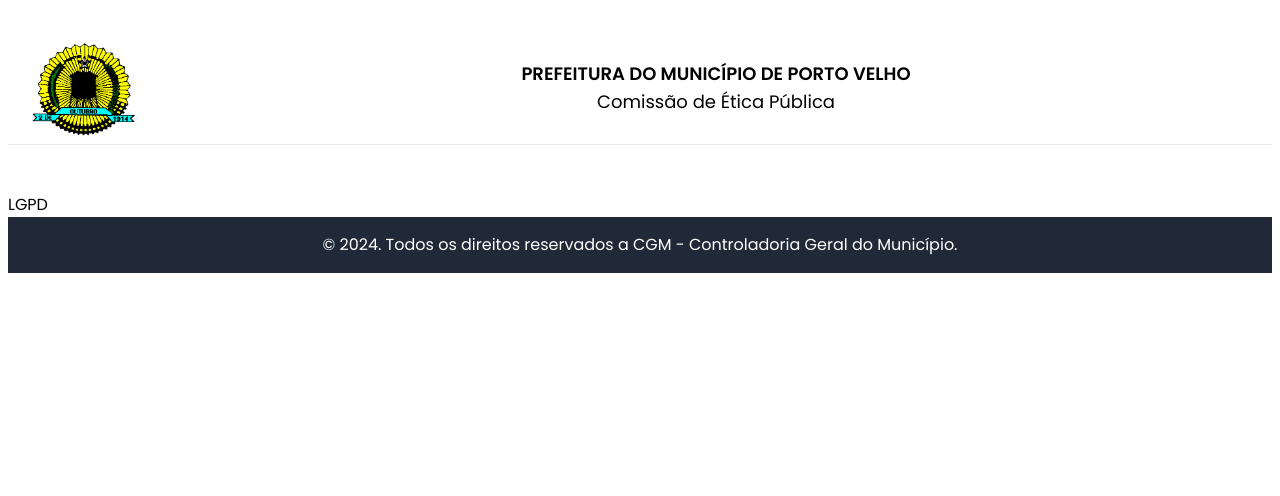
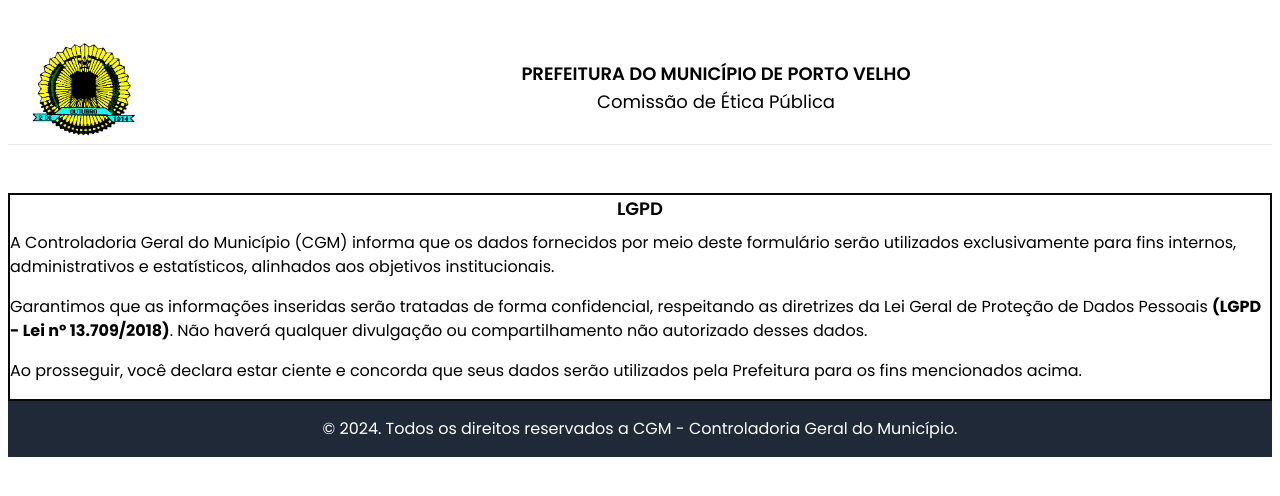
Before and after one commit to ciep-cgm-pvh/formDBAE, a Vue app in the folder frontend/: page /protecao in a window 1280 px wide. Shown: the top 496 px of the page. Built offline with nearby package versions, Linux system fonts and the light colour scheme.

Commit message:
fix: modify protecao with text

```diff
--- a/frontend/src/components/Main.vue
+++ b/frontend/src/components/Main.vue
@@ -416,35 +416,10 @@
             <label for="checkersection6">Concordo que os dados fornecidos poderão ser utilizados pela prefeitura para
               fins administrativos e
               estatísticos.
-              <a href="#" @click.prevent="showDialog = true" class="text-blue-500" rel="noopener noreferrer">
+              <router-link to="/protecao" class="text-blue-500" target="_blank">
                 Leia mais.
-              </a>
+              </router-link>
             </label>
-            <div v-if="showDialog" class="fixed inset-0 flex items-center justify-center bg-black bg-opacity-50">
-              <div class="bg-white p-6 rounded-lg shadow-lg max-w-md w-full">
-                <h2 class="text-xl font-semibold mb-4">Aviso de Privacidade</h2>
-                <p>
-                  A Controladoria Geral do Município (CGM) informa que os dados fornecidos por meio deste formulário
-                  serão utilizados exclusivamente para fins internos, administrativos e estatísticos, alinhados aos
-                  objetivos institucionais.
-                </p>
-                <p>
-                  Garantimos que as informações inseridas serão tratadas de forma confidencial, respeitando as
-                  diretrizes da Lei Geral de Proteção de Dados Pessoais (LGPD - Lei nº 13.709/2018). Não haverá qualquer
-                  divulgação ou compartilhamento não autorizado desses dados.
-                </p>
-                <p>
-                  Ao prosseguir, você declara estar ciente e concorda que seus dados serão utilizados pela Prefeitura
-                  para os fins mencionados acima.
-                </p>
-                <div class="mt-4 flex justify-end">
-                  <button @click="showDialog = false"
-                    class="px-4 py-2 bg-blue-500 text-white rounded hover:bg-blue-600">
-                    Fechar
-                  </button>
-                </div>
-              </div>
-            </div>
           </div>
         </div>
         <div class="flex items-center gap-2">
--- a/frontend/src/pages/Protecao.vue
+++ b/frontend/src/pages/Protecao.vue
@@ -1,6 +1,19 @@
 <template>
-  <div>
-    <h1>LGPD</h1>
+  <div class="border-2 flex flex-col items-center justify-center border-zinc-950">
+    <h1 class="text-lg font-semibold flex justify-center">LGPD</h1>
+    <div class="space-y-4 mb-4 mt-2">
+      <p>A Controladoria Geral do Município (CGM) informa que os dados fornecidos por meio deste formulário
+        serão utilizados exclusivamente para fins internos, administrativos e estatísticos, alinhados aos
+        objetivos institucionais.</p>
+      <p>Garantimos que as informações inseridas serão tratadas de forma confidencial, respeitando as
+        diretrizes da Lei Geral de Proteção de Dados Pessoais <strong>(LGPD - Lei nº 13.709/2018)</strong>. Não haverá
+        qualquer
+        divulgação ou compartilhamento não autorizado desses dados.</p>
+      <p>
+        Ao prosseguir, você declara estar ciente e concorda que seus dados serão utilizados pela Prefeitura
+        para os fins mencionados acima.
+      </p>
+    </div>
   </div>
 </template>
 
```
